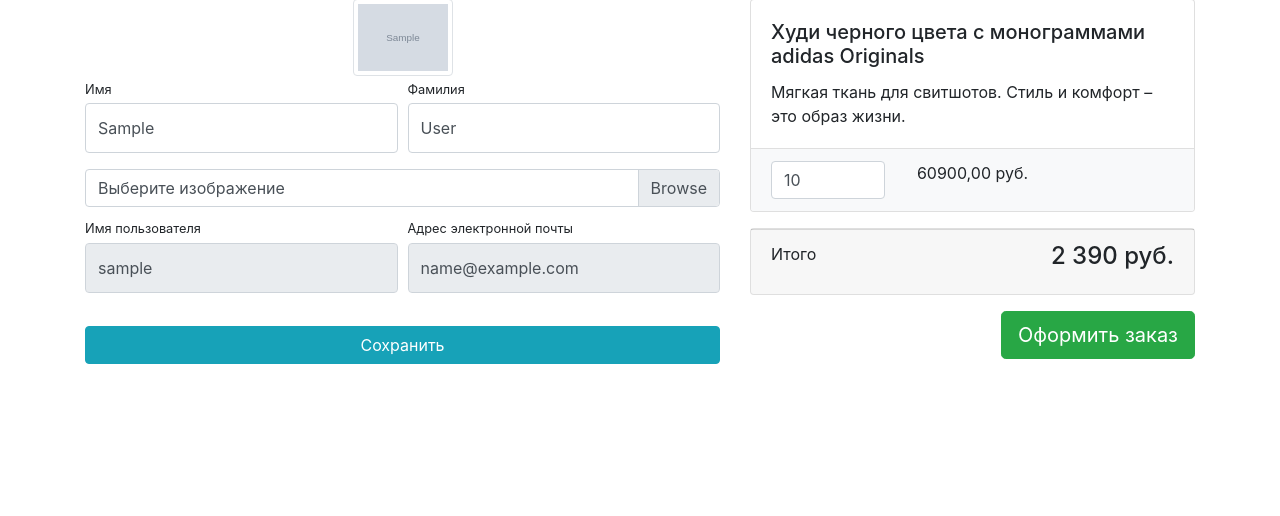
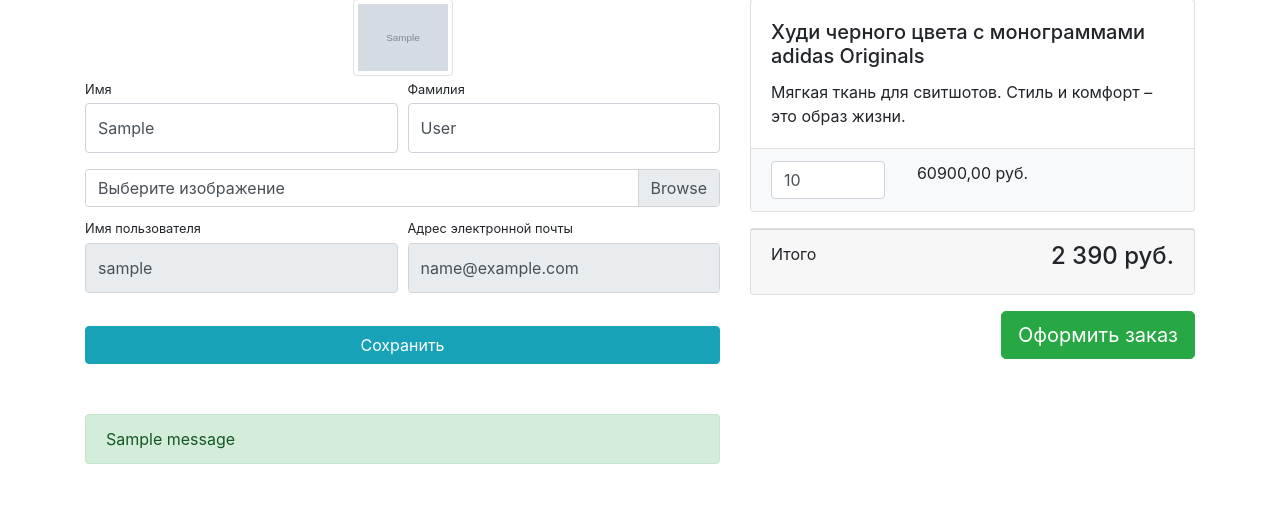
Before and after one commit to finger-to-the-sky/geekshop-server, a Django app: page /users/profile/ in a window 1280 px wide. Shown: the part 118-634 px from the top of the page. Run offline with Django 4.2, Linux system fonts and the light colour scheme; a user stored in the database is signed in; data comes from the database, SQL or seed files in the repository; tables that the repository leaves empty hold one stand-in row (values such as "Sample post"); grey boxes marked "Sample" are stand-in pictures; one stand-in notice (Sample message) is shown; some libraries are stand-ins or nearby versions.

Commit message:
add message in profiles

```diff
--- a/geekshop/baskets/views.py
+++ b/geekshop/baskets/views.py
@@ -2,6 +2,8 @@
 
 from products.models import Product
 from .models import Basket
+
+
 
 def basket_add(request, product_id):
     product = Product.objects.get(id=product_id)
--- a/geekshop/users/templates/users/profile.html
+++ b/geekshop/users/templates/users/profile.html
@@ -59,7 +59,23 @@
                         <input class="btn btn-info btn-block" type="submit" value="Сохранить">
                     </div>
                 </div>
-            </form>
+                 {% if messages or form.errors %}
+                            <div class="
+                            alert alert-dismissible fade show
+                            {% if messages %}alert-success {% else %} alert-warning {% endif %} " role="alert"
+                             style="margin-top: 50px;">
+
+                            {% if messages %}
+                                {% for message in messages %}
+                                    {{ message }}
+                                {% endfor  %}
+                            {% else %}
+                                {{ form.non_field_errors }}
+                            {% endif %}
+
+                            </div>
+                {% endif %}
+                </form>
         </div>
         <div class="col-lg-5">
           {% include 'basket/basket.html' %}
--- a/geekshop/users/views.py
+++ b/geekshop/users/views.py
@@ -47,6 +47,7 @@
         form = UserProfileForm(instance=user, data=request.POST, files=request.FILES)
         if form.is_valid():
             form.save()
+            messages.success(request, 'Сохранено')
             return HttpResponseRedirect(reverse('users:profile'))
     else:
         form = UserProfileForm(instance=user)
@@ -56,6 +57,7 @@
         'form': form,
         'baskets': Basket.objects.filter(user=user),
     }
+
     return render(request, 'users/profile.html', context)
 
 def logout(request):
```
